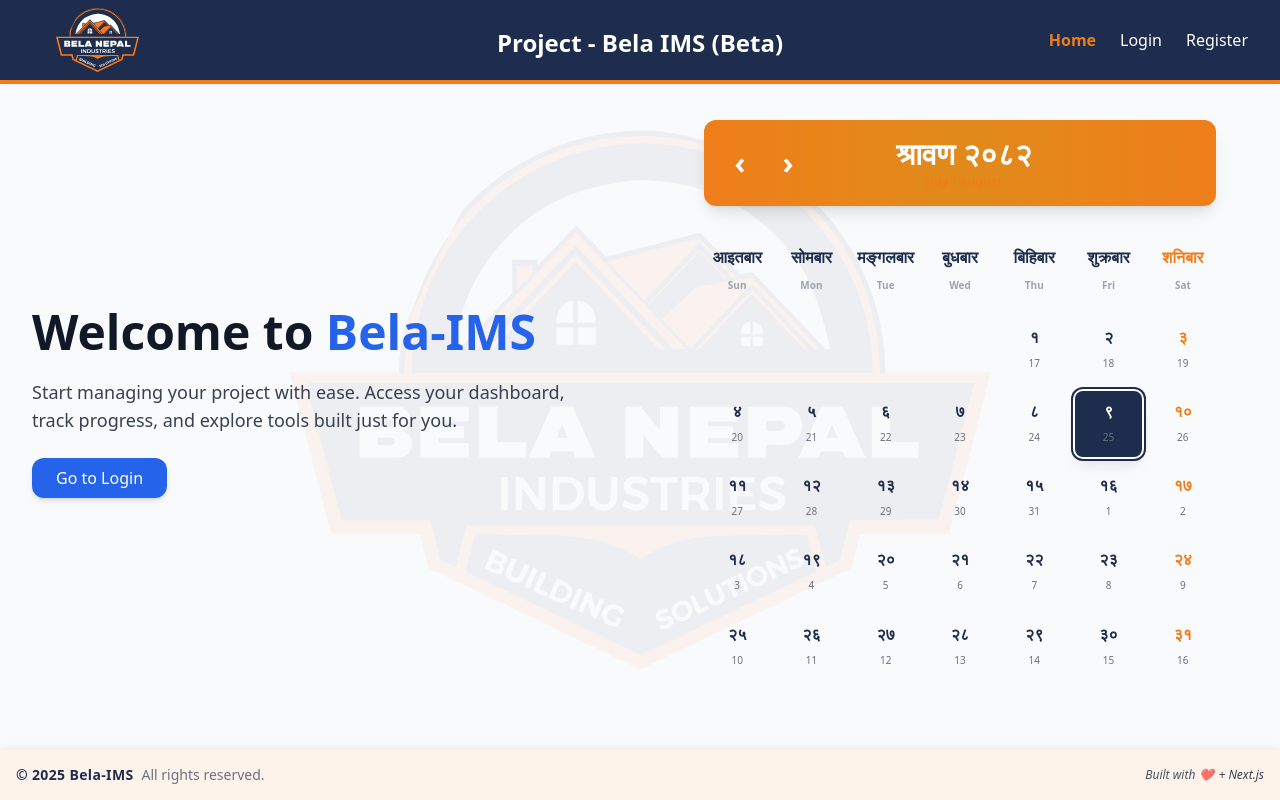
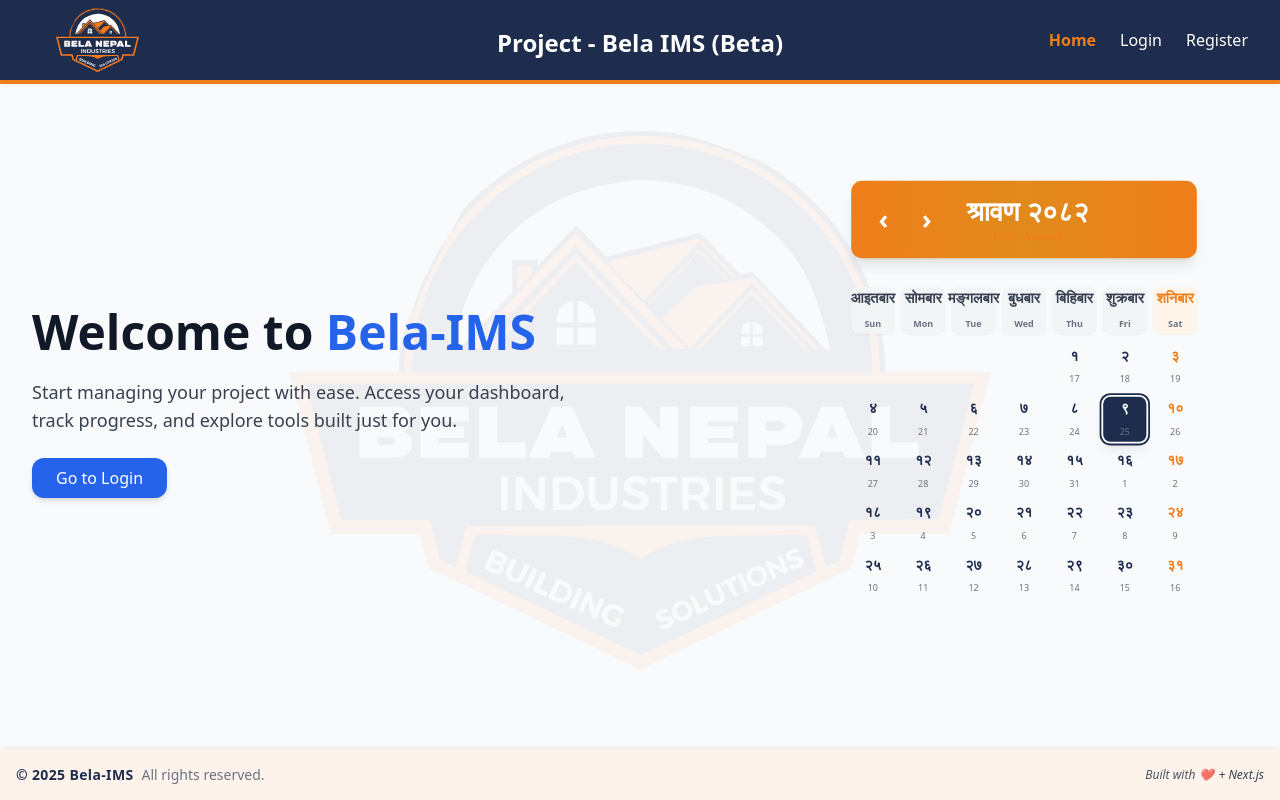
Before and after one commit to BelaNepal/test, a Next.js app in the folder frontend/: page / in a window 1280 px wide. Built offline with nearby package versions, Linux system fonts and the light colour scheme.

Commit message:
CalendarFixed

```diff
--- a/frontend/app/components/NepaliCalendar.js
+++ b/frontend/app/components/NepaliCalendar.js
@@ -170,11 +170,9 @@
     "December",
   ];
 
-  // Get English month names (possibly two months)
   const startEngMonth = engMonths[gregMonthStart.getUTCMonth()];
   const endEngMonth = engMonths[gregMonthEnd.getUTCMonth()];
 
-  // Handler for selecting a date
   function handleDateSelect(dayNum) {
     setSelectedDate({ year: bsYear, month: bsMonth, day: dayNum });
   }
@@ -256,20 +254,19 @@
         <div style={{ width: 80 }} />
       </header>
 
-      {/* Weekday titles */}
+      {/* Weekday titles - now styled as boxes */}
       <div className="grid grid-cols-7 gap-1 sm:gap-2 mb-3 text-[#1e2d4d]">
         {weekDaysFull.map((day, i) => {
           const engWeekDays = ["Sun", "Mon", "Tue", "Wed", "Thu", "Fri", "Sat"];
           return (
             <div
               key={day}
-              className={`flex flex-col items-center justify-center font-semibold w-full aspect-square text-xs sm:text-sm md:text-base rounded-lg select-none ${
-                i === 6 ? "text-[#ef7e1a]" : ""
-              }`}
+              className={`flex flex-col items-center justify-center font-semibold w-full aspect-square text-xs sm:text-sm md:text-base rounded-lg shadow-sm select-none
+                ${i === 6 ? "bg-[#fff5eb] text-[#ef7e1a]" : "bg-gray-100 text-gray-700"}`}
             >
               <span className="block sm:hidden">{weekDaysShort[i]}</span>
               <span className="hidden sm:block">{day}</span>
-              <span className="text-[10px] font-semibold text-gray-400 mt-1">
+              <span className="text-[10px] font-semibold text-gray-500 mt-1">
                 {engWeekDays[i]}
               </span>
             </div>
@@ -299,7 +296,6 @@
             selectedDate.year === bsYear;
           const isSaturday = (firstWeekDay + i) % 7 === 6;
 
-          // Calculate corresponding Gregorian date for this Nepali date
           const gregDate = nepaliToGregorianApproximate(bsYear, bsMonth, dateNum);
           const engDateNum = gregDate.getUTCDate();
 
--- a/frontend/app/page.js
+++ b/frontend/app/page.js
@@ -35,9 +35,11 @@
         </Link>
       </div>
 
-      {/* Right-aligned Nepali Calendar with more width */}
-      <div className="relative z-10 w-full md:max-w-xl md:flex-none">
-        <NepaliCalendar />
+      {/* Right-aligned Nepali Calendar - smaller and lower */}
+      <div className="relative z-10 w-full md:max-w-md md:flex-none mt-8">
+        <div className="scale-90 origin-top">
+          <NepaliCalendar />
+        </div>
       </div>
     </div>
   );
```
